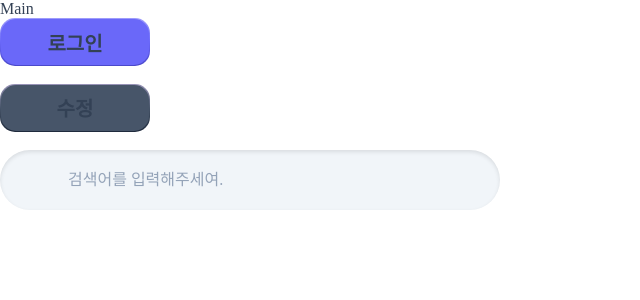
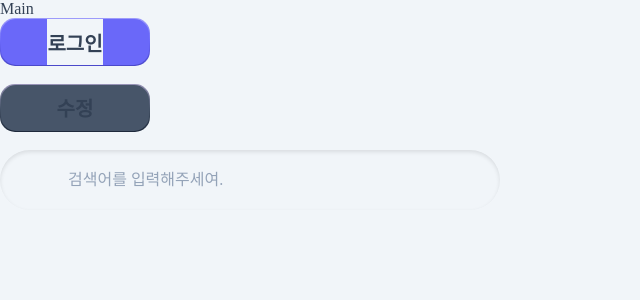
Before and after one commit to OhJeongHwan1/Front-CICD, a React (Vite) app: page / in a window 1280 px wide. Shown: the top 300 px of the page, without its empty margins (0-640 px from the left). Built offline with nearby package versions, Linux system fonts and the light colour scheme.

Commit message:
feat: 백그라운드 색상 추가

```diff
--- a/src/global.css
+++ b/src/global.css
@@ -5,6 +5,7 @@
   padding: 0;
   box-sizing: border-box;
   color: #334155;
+  background-color: #f1f5f9;
   font-family: Pretendard;
 }
 
```
